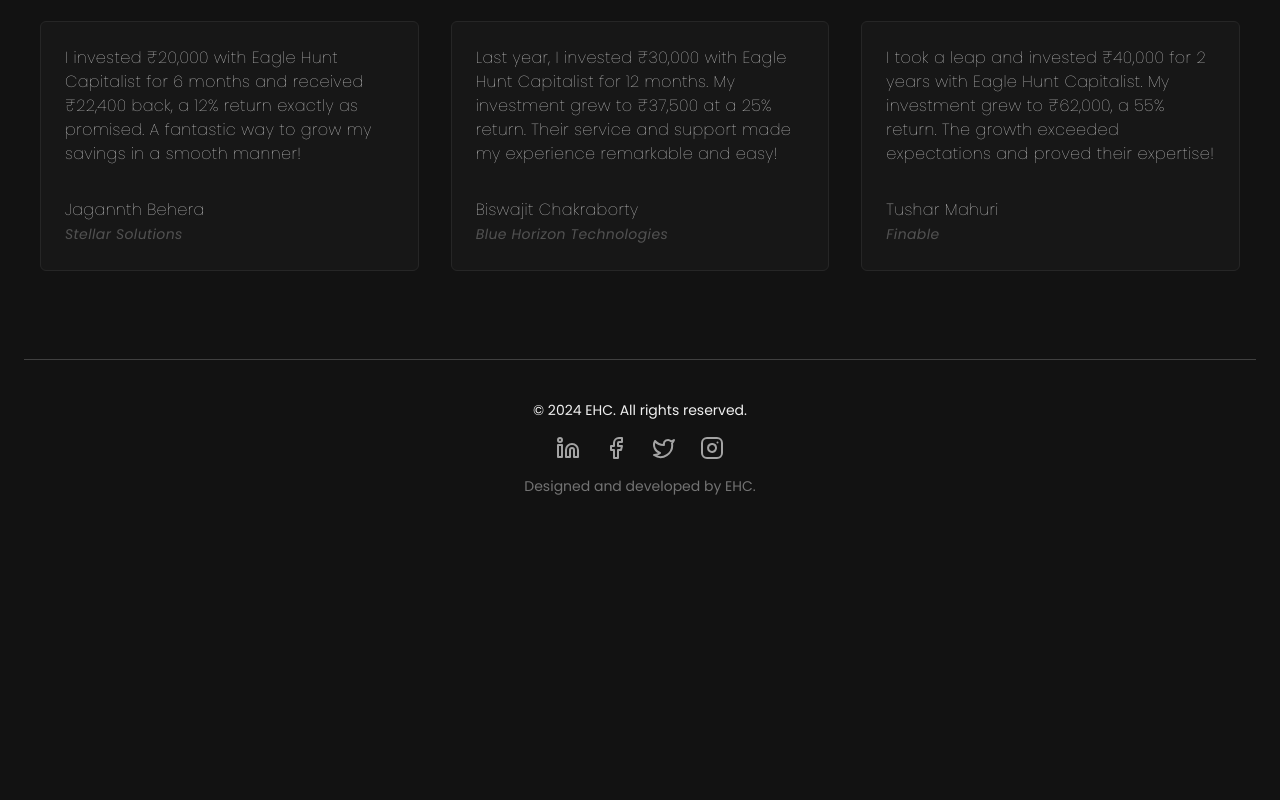
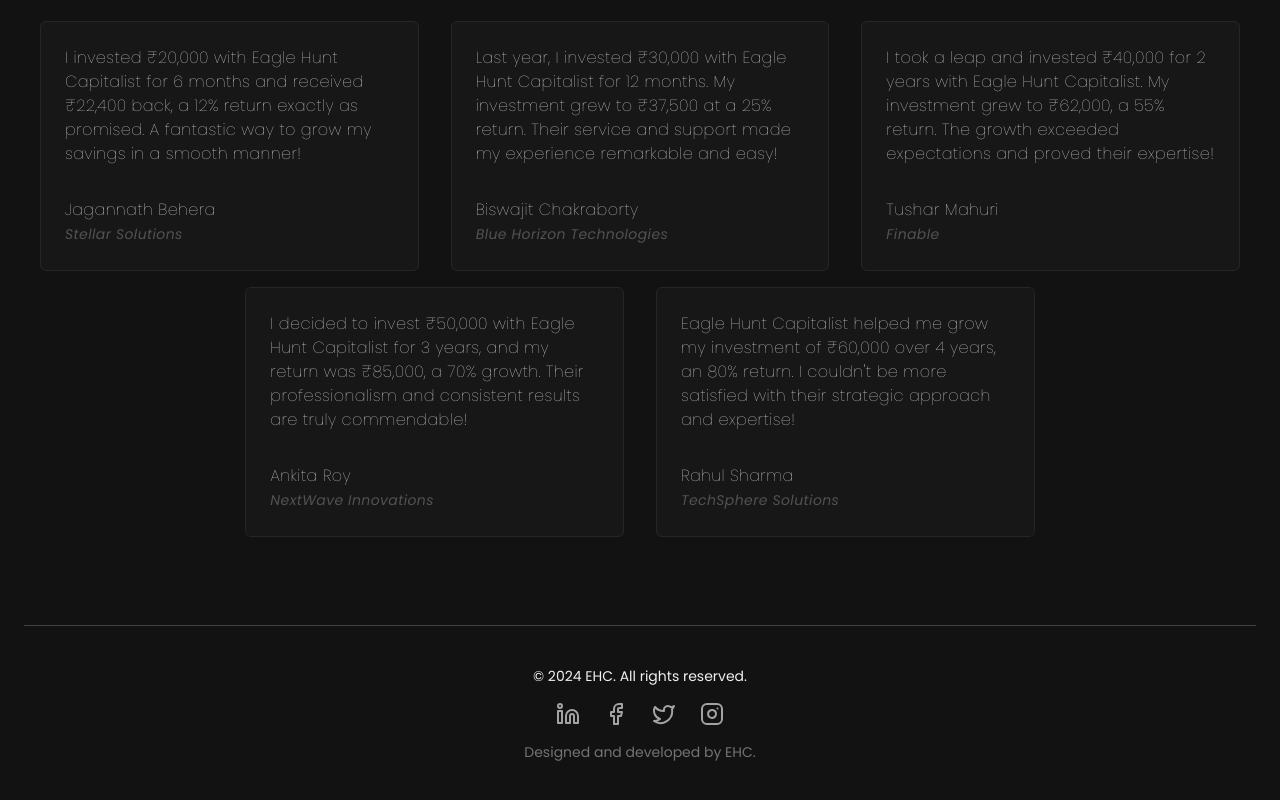
Before and after one commit to dibyajyoti79/eaglehunt-frontend, a React (Vite) app: page / in a window 1280 px wide. Shown: the part 3775-4575 px from the top of the page. Before the commit the page ends 4311 px from the top, so only its background shows below. Built offline with nearby package versions, Linux system fonts and the light colour scheme.

Commit message:
Added two more testimonial

```diff
--- a/src/constants/index.jsx
+++ b/src/constants/index.jsx
@@ -31,22 +31,34 @@
 
 export const testimonials = [
   {
-    user: "Jagannth Behera",
+    user: "Jagannath Behera",
     company: "Stellar Solutions",
     image: teamMember1,
-    text: "I invested ₹20,000 with Eagle Hunt Capitalist for 6 months and received ₹22,400 back, a 12% return exactly as promised. A fantastic way to grow my savings in a smooth manner!  ",
+    text: "I invested ₹20,000 with Eagle Hunt Capitalist for 6 months and received ₹22,400 back, a 12% return exactly as promised. A fantastic way to grow my savings in a smooth manner!",
   },
   {
     user: "Biswajit Chakraborty",
     company: "Blue Horizon Technologies",
     image: teamMember2,
-    text: "Last year, I invested ₹30,000 with Eagle Hunt Capitalist for 12 months. My investment grew to ₹37,500 at a 25% return. Their service and support made my experience remarkable and easy!   ",
+    text: "Last year, I invested ₹30,000 with Eagle Hunt Capitalist for 12 months. My investment grew to ₹37,500 at a 25% return. Their service and support made my experience remarkable and easy!",
   },
   {
     user: "Tushar Mahuri",
     company: "Finable",
     image: teamMember3,
-    text: "I took a leap and invested ₹40,000 for 2 years with Eagle Hunt Capitalist. My investment grew to ₹62,000, a 55% return. The growth exceeded expectations and proved their expertise!     ",
+    text: "I took a leap and invested ₹40,000 for 2 years with Eagle Hunt Capitalist. My investment grew to ₹62,000, a 55% return. The growth exceeded expectations and proved their expertise!",
+  },
+  {
+    user: "Ankita Roy",
+    company: "NextWave Innovations",
+    image: teamMember3,
+    text: "I decided to invest ₹50,000 with Eagle Hunt Capitalist for 3 years, and my return was ₹85,000, a 70% growth. Their professionalism and consistent results are truly commendable!",
+  },
+  {
+    user: "Rahul Sharma",
+    company: "TechSphere Solutions",
+    image: teamMember3,
+    text: "Eagle Hunt Capitalist helped me grow my investment of ₹60,000  over 4 years, an 80% return. I couldn't be more satisfied with their strategic approach and expertise!",
   },
 ];
 
```
